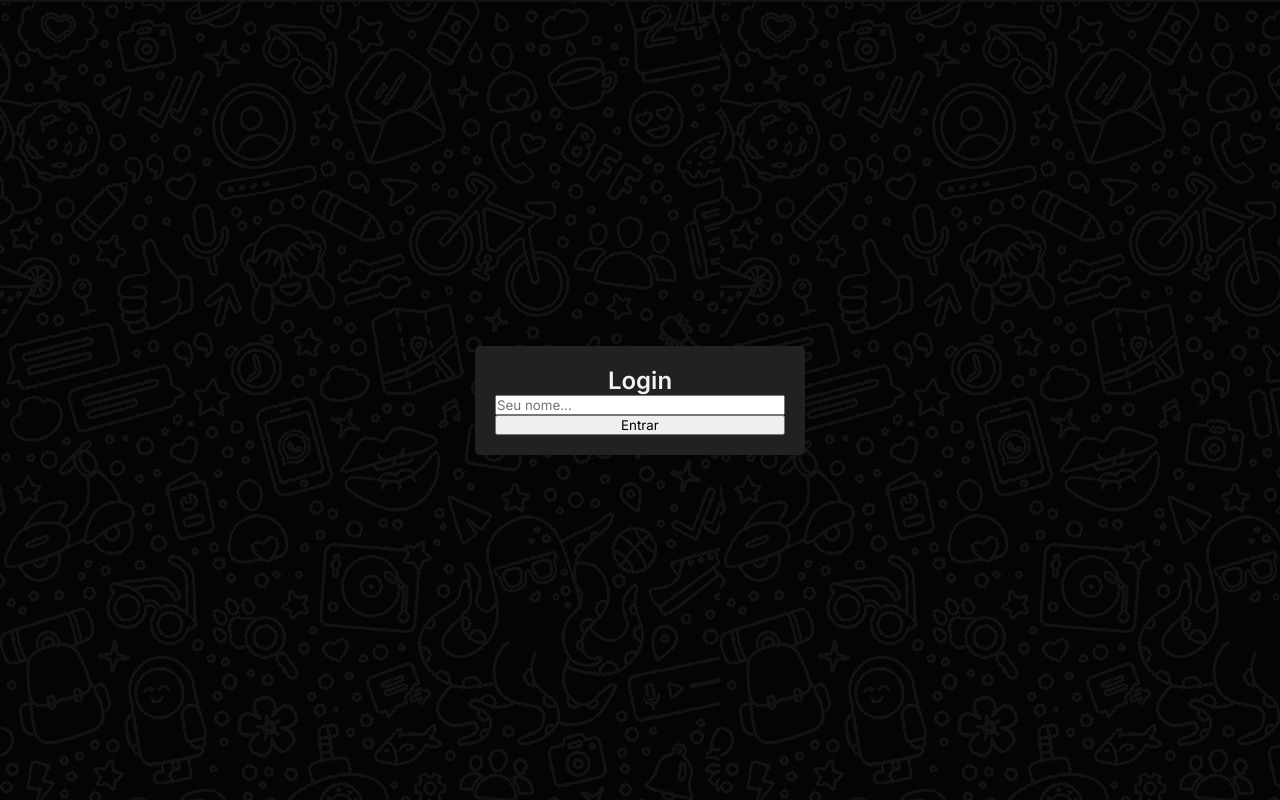
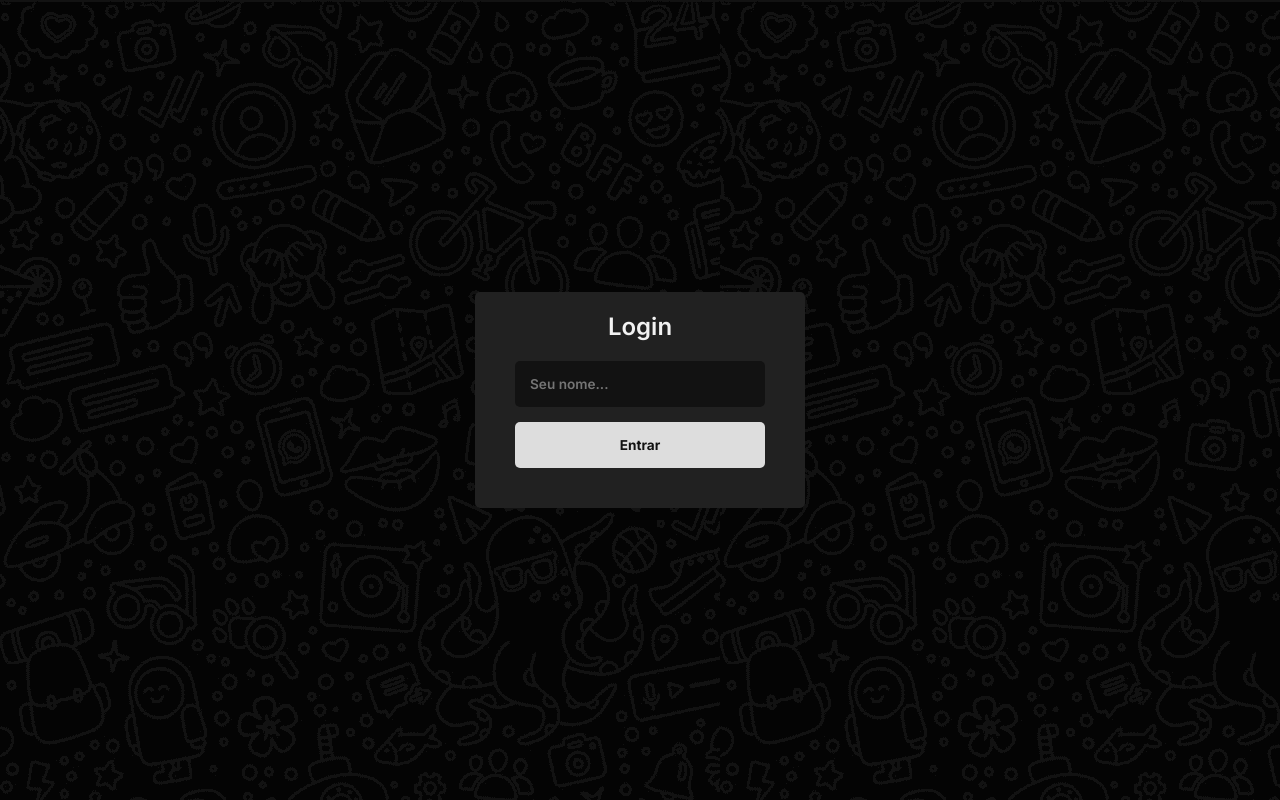
Before and after one commit to ronanrood/chatWhatsapp, a plain HTML site: page frontend/index.html in a window 1280 px wide. Drawn offline with Linux system fonts and the light colour scheme.

Commit message:
style loginForm

```diff
--- a/frontend/css/style.css
+++ b/frontend/css/style.css
@@ -26,8 +26,36 @@ body{
     font-weight: 600;
     font-size: 1.5rem;
     text-align: center;
+
 }
 .login__form{
     display: flex;
     flex-direction: column;
+    gap: 15px;
+    padding: 20px;
 }
+.login__input{
+    border: none;
+    padding: 15px;
+    font-size: 0.85rem;
+    font-weight: 600;
+    background-color: #121212;
+    color: #f2f2f2;
+    outline: none;
+    border-radius: 5px;
+}
+.login__input:focus{
+    border: 2px solid #f2f2f2;
+}
+.login__button{
+    border: none;
+    padding: 15px;
+    border-radius: 5px;
+    font-size: 0.85rem;
+    font-weight: 700;
+    background-color: #ddd;
+    color: #121212;
+}
+.login__button:hover{
+    background-color: #f2f2f2;
+}
```
